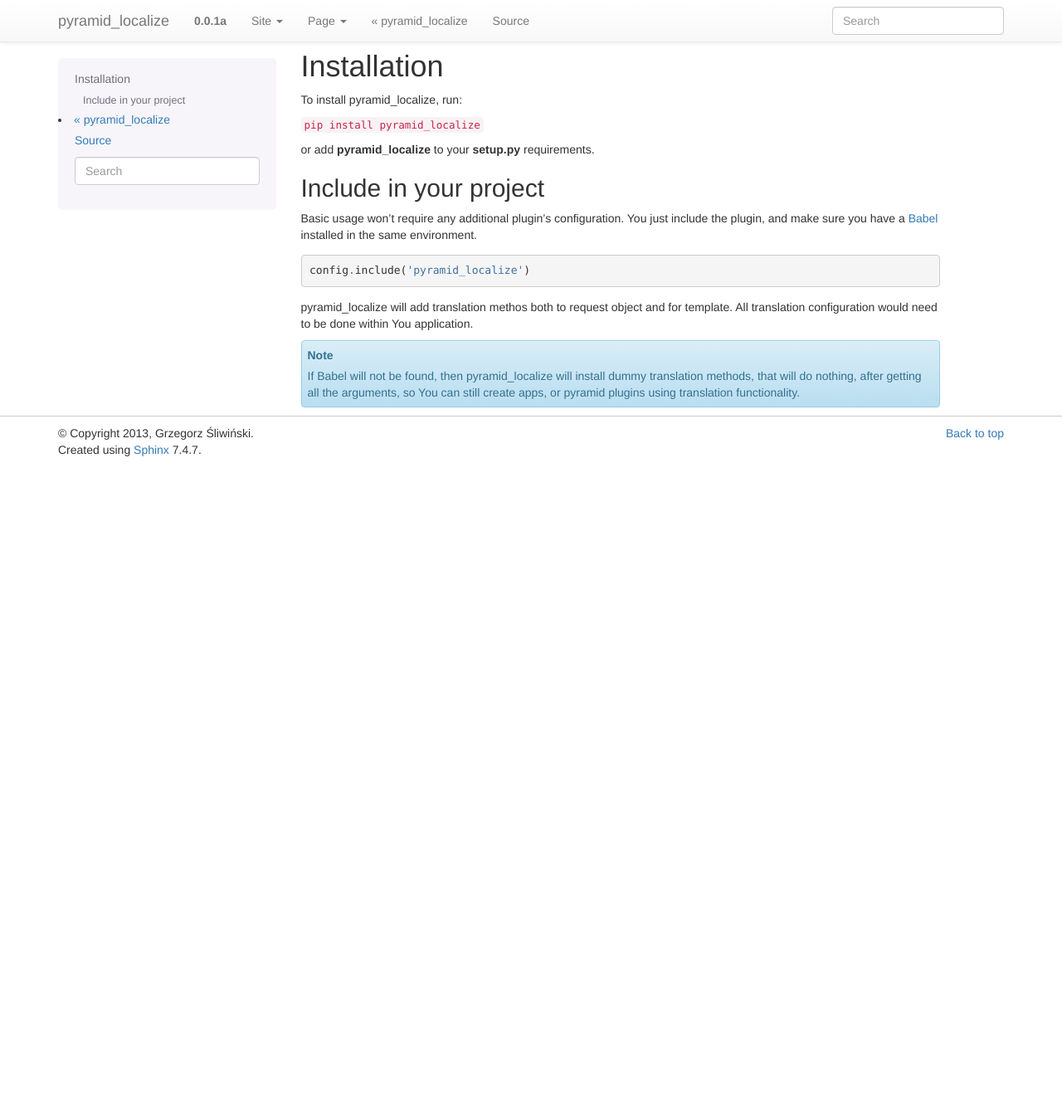
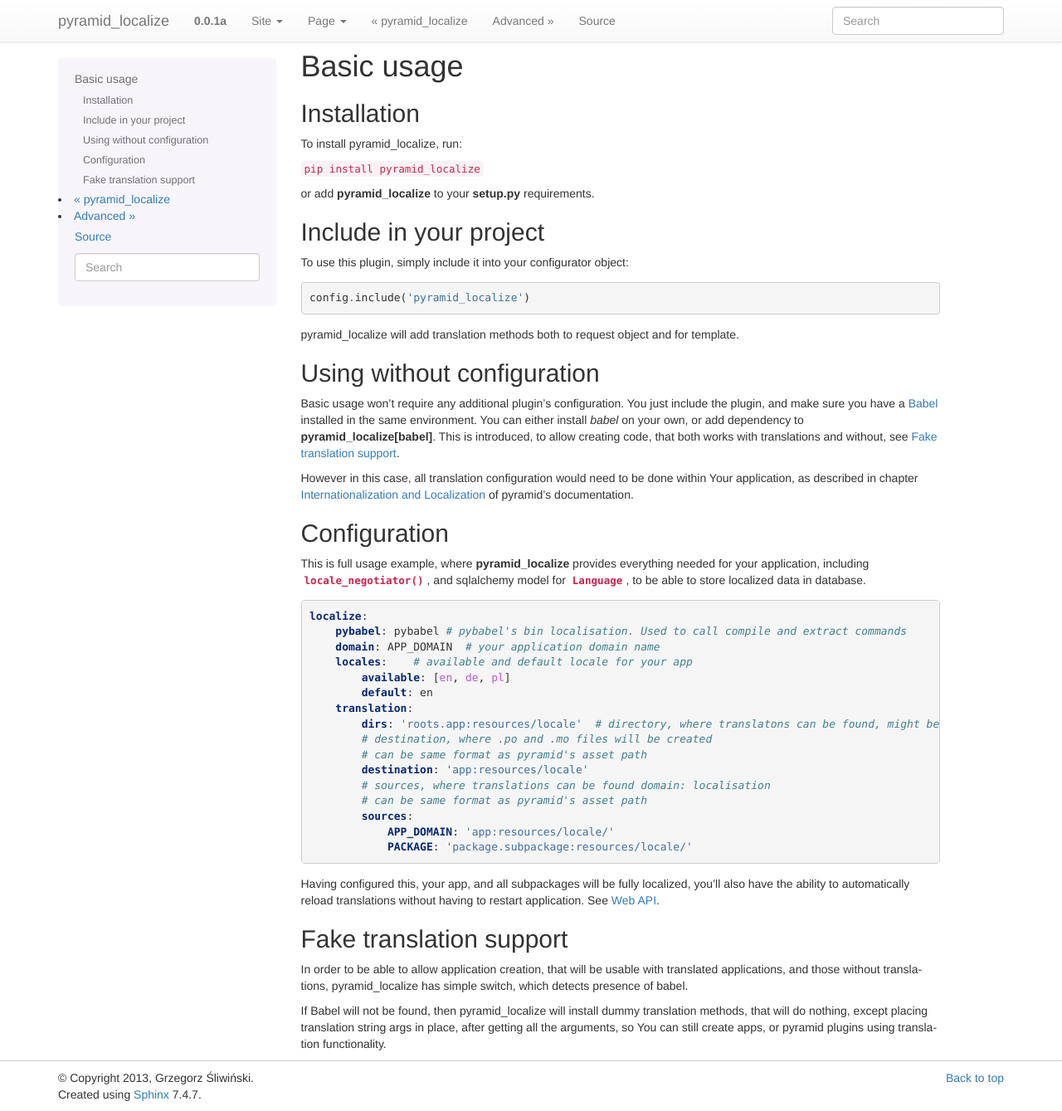
Before and after one commit to fizyk/pyramid_localize, a Sphinx documentation site: the page built from docs/source/basic.rst, in a window 1280 px wide and 1339 px high. Shown: the whole window at 83% size. Built offline with Sphinx 7.4.7, drawn with Linux system fonts in a browser that asks for light colours.

Commit message:
updated docs

```diff
--- /dev/null
+++ b/docs/source/api/models.rst
@@ -0,0 +1,5 @@
+models
+======
+
+.. automodule:: pyramid_localize.models
+    :members:
--- /dev/null
+++ b/docs/source/api/tools.rst
@@ -0,0 +1,5 @@
+Tools
+=====
+
+.. automodule:: pyramid_localize.tools
+    :members:
--- a/docs/source/basic.rst
+++ b/docs/source/basic.rst
@@ -1,5 +1,8 @@
+Basic usage
+===========
+
 Installation
-============
+------------
 
 To install pyramid_localize, run:
 
@@ -11,14 +14,53 @@
 Include in your project
 -----------------------
 
-Basic usage won't require any additional plugin's configuration. You just include the plugin, and make sure you have a `Babel <http://babel.edgewall.org/>`_ installed in the same environment.
+To use this plugin, simply include it into your configurator object:
 
 .. code-block:: python
 
     config.include('pyramid_localize')
 
+pyramid_localize will add translation methods both to request object and for template.
 
-pyramid_localize will add translation methos both to request object and for template. All translation configuration would need to be done within You application.
+Using without configuration
+---------------------------
 
-.. note::
-    If Babel will not be found, then pyramid_localize will install dummy translation methods, that will do nothing, after getting all the arguments, so You can still create apps, or pyramid plugins using translation functionality.
+Basic usage won't require any additional plugin's configuration. You just include the plugin, and make sure you have a `Babel <http://babel.edgewall.org/>`_ installed in the same environment. You can either install *babel* on your own, or add dependency to **pyramid_localize[babel]**. This is introduced, to allow creating code, that both works with translations and without, see :ref:`fake-translations`.
+
+However in this case, all translation configuration would need to be done within Your application, as described in chapter `Internationalization and Localization <http://docs.pylonsproject.org/projects/pyramid/en/1.4-branch/narr/i18n.html>`_ of pyramid's documentation.
+
+Configuration
+-------------
+
+This is full usage example, where **pyramid_localize** provides everything needed for your application, including :func:`~pyramid_localize.tools.locale_negotiator`, and sqlalchemy model for :class:`~pyramid_localize.models.Language`, to be able to store localized data in database.
+
+.. code-block:: yaml
+
+    localize:
+        pybabel: pybabel # pybabel's bin localisation. Used to call compile and extract commands
+        domain: APP_DOMAIN  # your application domain name
+        locales:    # available and default locale for your app
+            available: [en, de, pl]
+            default: en
+        translation:
+            dirs: 'roots.app:resources/locale'  # directory, where translatons can be found, might be a list
+            # destination, where .po and .mo files will be created
+            # can be same format as pyramid's asset path
+            destination: 'app:resources/locale'
+            # sources, where translations can be found domain: localisation
+            # can be same format as pyramid's asset path
+            sources:
+                APP_DOMAIN: 'app:resources/locale/'
+                PACKAGE: 'package.subpackage:resources/locale/'
+
+Having configured this, your app, and all subpackages will be fully localized, you'll also have the ability to automatically reload translations without having to restart application. See :ref:`web-api`.
+
+
+.. _fake-translations:
+
+Fake translation support
+------------------------
+
+In order to be able to allow application creation, that will be usable with translated applications, and  those without translations, pyramid_localize has simple switch, which detects presence of babel.
+
+If Babel will not be found, then pyramid_localize will install dummy translation methods, that will do nothing, except placing translation string args in place, after getting all the arguments, so You can still create apps, or pyramid plugins using translation functionality.
--- a/docs/source/conf.py
+++ b/docs/source/conf.py
@@ -305,4 +305,5 @@
 autoclass_content = 'both'
 
 # Intersphinx configuration
-intersphinx_mapping = {'python': ('http://docs.python.org/', None)}
+intersphinx_mapping = {'python': ('http://docs.python.org/', None),
+                       'pyramid': ('http://docs.pylonsproject.org/projects/pyramid/en/1.4-branch/', None)}
--- a/docs/source/index.rst
+++ b/docs/source/index.rst
@@ -26,6 +26,8 @@
    :maxdepth: 2
 
    basic
+   advanced
+   api
 
 TODO
 ----
```
Also changed, not shown: docs/source/advanced.rst (added, +19 -0 lines), docs/source/api.rst (added, +9 -0 lines), docs/source/api/request.rst (added, +12 -0 lines), 2 other files.
